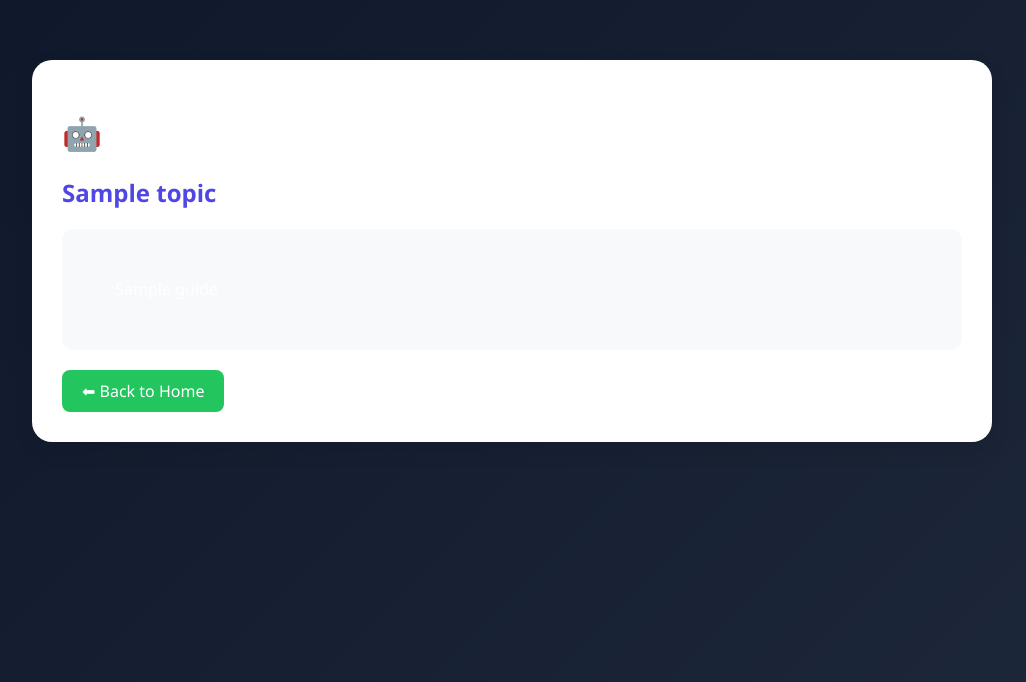
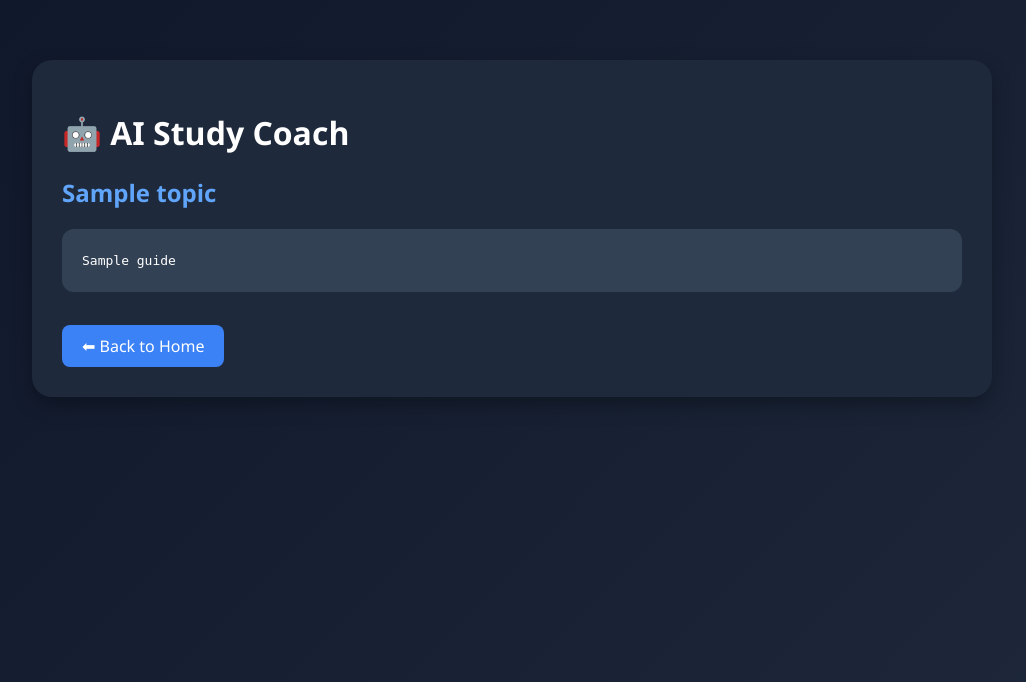
Before and after one commit to pillapoojasri-cyber/study-planner-ai, a Flask app: template templates/study_help.html in a window 1280 px wide. Shown: the top 682 px of the page, without its empty margins (128-1154 px from the left). Run offline with Flask 3, Linux system fonts and the light colour scheme; the template is opened without the code that fills it: most values are stand-ins (such as "Sample title", 1, 10 or a date in 2020).

```diff
--- a/templates/study_help.html
+++ b/templates/study_help.html
@@ -5,41 +5,61 @@
     <link rel="stylesheet" href="{{ url_for('static', filename='style.css') }}">
 
     <style>
+
 .ai-container{
-            max-width: 900px;
-            margin: 40px auto;
-            background: white;
-            padding: 30px;
-            border-radius: 20px;
-            box-shadow: 0 8px 20px rgba(0,0,0,0.1);
+    max-width:900px;
+    margin:40px auto;
+
+    background:#1e293b;
+
+    padding:30px;
+
+    border-radius:20px;
+
+    box-shadow:0 8px 20px rgba(0,0,0,0.3);
+
+    color:white;
 }
 
 .topic{
-            color: #4F46E5;
-            margin-bottom: 20px;
+    color:#60a5fa;
+    margin-bottom:20px;
 }
 
 .guide-box{
-            background: #f8f9fa;
-            padding: 20px;
-            border-radius: 12px;
-            white-space: pre-wrap;
-            line-height: 1.7;
+    background:#334155;
+
+    color:white;
+
+    padding:20px;
+
+    border-radius:12px;
+
+    white-space:pre-wrap;
+
+    line-height:1.8;
 }
 
 .back-btn{
-            display: inline-block;
-            margin-top: 20px;
-            padding: 10px 20px;
-            background: #22c55e;
-            color: white;
-            text-decoration: none;
-            border-radius: 8px;
+    display:inline-block;
+
+    margin-top:20px;
+
+    padding:10px 20px;
+
+    background:#3b82f6;
+
+    color:white;
+
+    text-decoration:none;
+
+    border-radius:8px;
 }
 
 .back-btn:hover{
-            opacity: 0.9;
+    opacity:0.9;
 }
+
 </style>
 </head>
 
@@ -51,10 +71,7 @@
 
     <h2 class="topic">{{ topic }}</h2>
 
-    <div class="guide-box">
-        {{ guide }}
-    </div>
-
+    <pre class="guide-box">{{ guide }}</pre>
     <a href="/home" class="back-btn">
         ⬅ Back to Home
     </a>
```
Also changed, not shown: templates/index.html (+12 -2 lines), static/STUDY PLANNER.avif (deleted), static/STUDY PLANNER.jpeg (added). Lines whose indentation alone changed are shown as unchanged.
